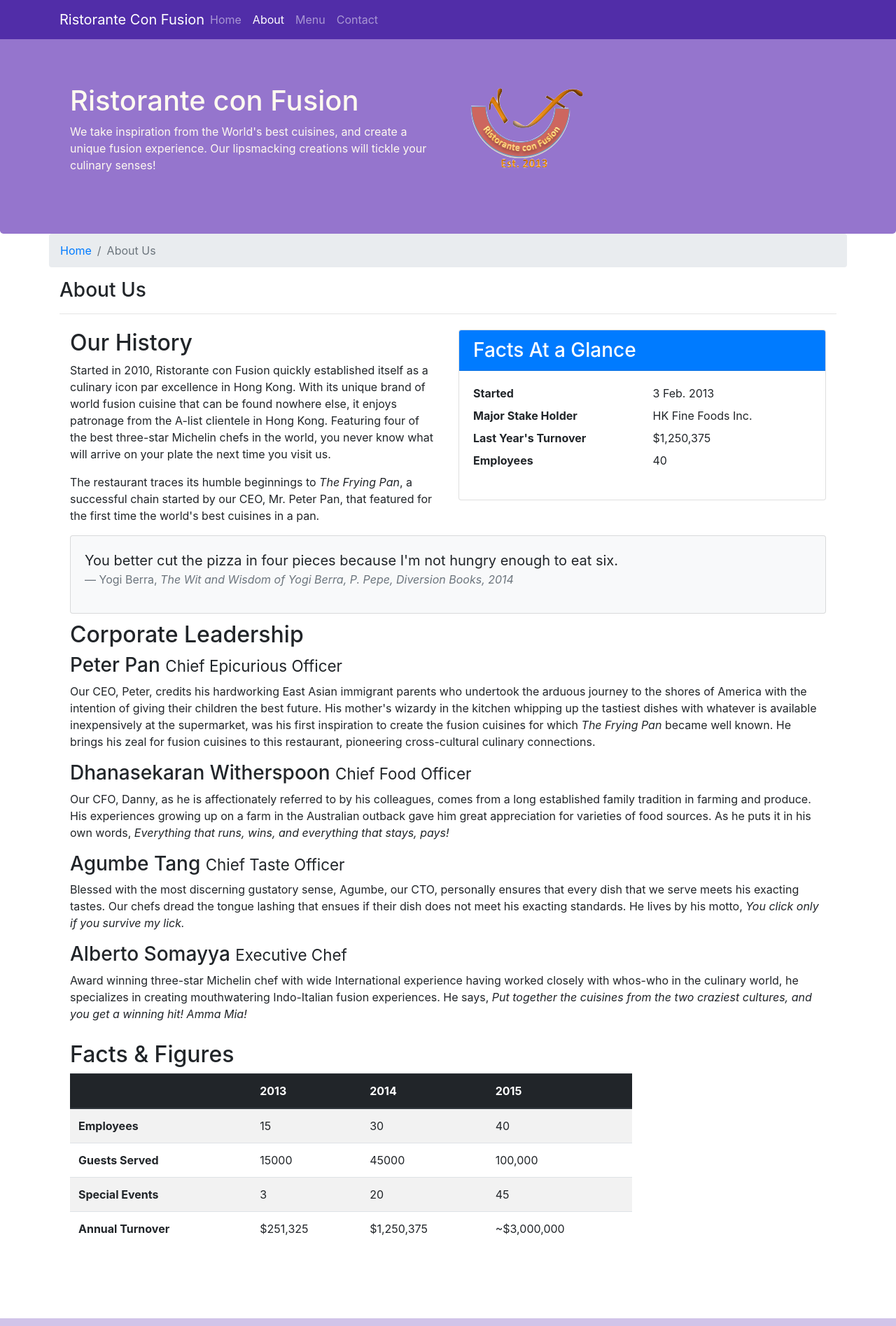
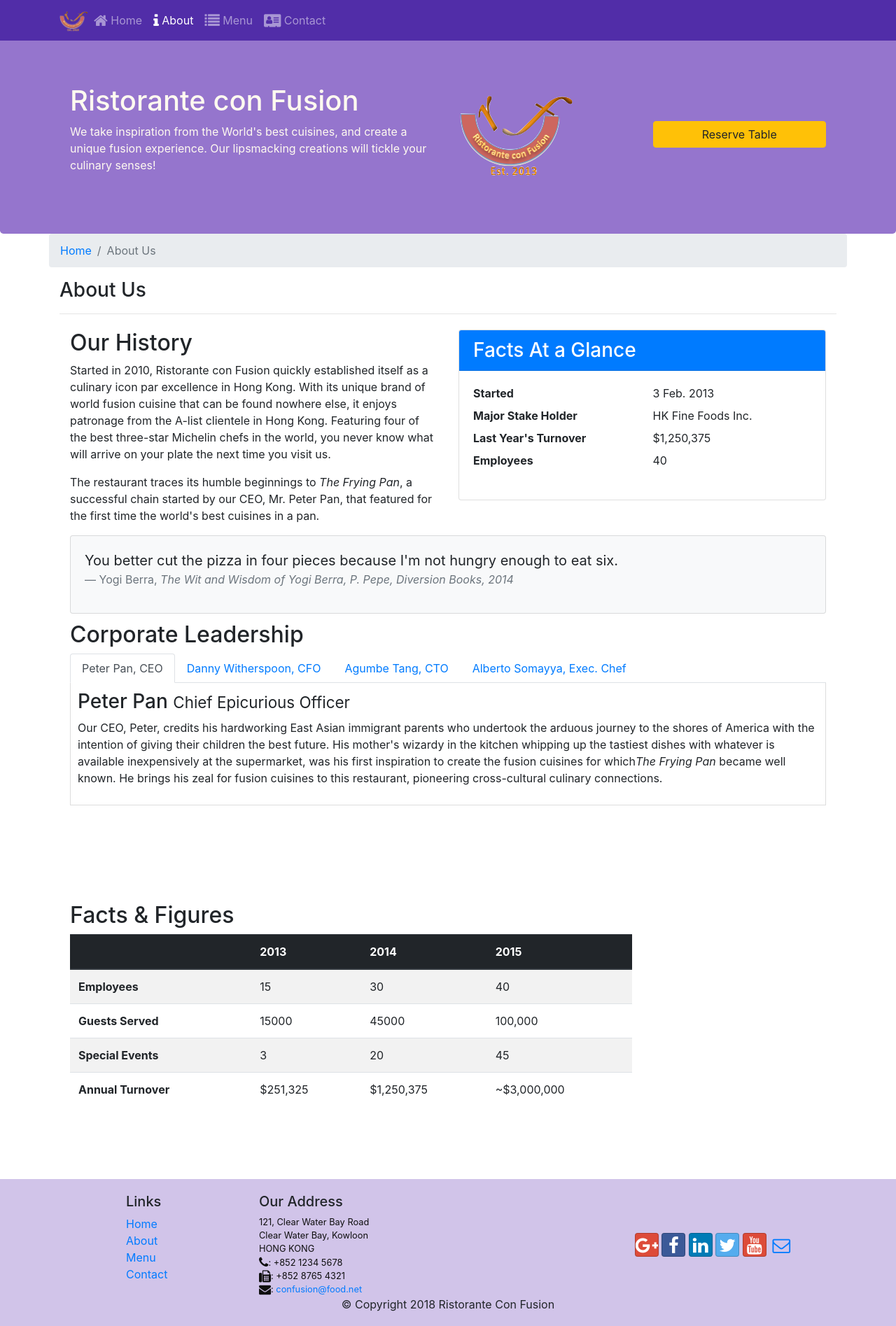
Before and after one commit to icodechiranjib/BoostrapTest, a website: page aboutus.html in a window 1280 px wide. Shown: the top 1895 px of the page at 70% size. Drawn offline with nearby package versions, Linux system fonts and the light colour scheme.

Commit message:
Week2 Complete

```diff
--- a/aboutus.html
+++ b/aboutus.html
@@ -27,13 +27,18 @@
             <button class="navbar-toggler" type="button" data-toggle="collapse" data-target="#Navbar">
                 <span class="navbar-toggler-icon"></span>
             </button>
-            <a class="navbar-brand mr-auto" href="./index.html">Ristorante Con Fusion</a>
+            <a class="navbar-brand mr-auto" href="./index.html"><img src="img/logo.png" height="30" width="41"></a>
             <div class="collapse navbar-collapse" id="Navbar">
                 <ul class="navbar-nav mr-auto">
-                    <li class="nav-item"><a class="nav-link" href="./index.html">Home</a></li>
-                    <li class="nav-item active"><a class="nav-link" href="#">About</a></li>
-                    <li class="nav-item"><a class="nav-link" href="#">Menu</a></li>
-                    <li class="nav-item"><a class="nav-link" href="#">Contact</a></li>
+                    <li class="nav-item"><a class="nav-link" href="./index.html"><span class="fa fa-home fa-lg"></span>
+                            Home</a></li>
+                    <li class="nav-item active"><a class="nav-link" href="#"><span class="fa fa-info fa-lg"></span>
+                            About</a></li>
+                    <li class="nav-item"><a class="nav-link" href="#"><span class="fa fa-list fa-lg"></span> Menu</a>
+                    </li>
+                    <li class="nav-item"><a class="nav-link" href="./contactus.html"><span
+                                class="fa fa-address-card fa-lg"></span>
+                            Contact</a></li>
                 </ul>
             </div>
         </div>
@@ -47,10 +52,12 @@
                     <p>We take inspiration from the World's best cuisines, and create a unique fusion experience. Our
                         lipsmacking creations will tickle your culinary senses!</p>
                 </div>
-                <div class="col-12 col-sm">
-                    <div class="col-12 col-sm align-self-center">
+                <div class="col-12 col-sm-3 align-self-center">
                     <img src="img/logo.png" class="img-fluid">
                 </div>
+                <div class="col-12 col-sm-3 align-self-center">
+                    <a href="./index.html#reserve"><button type="button" class="btn btn-block btn-warning">Reserve
+                            Table</button></a>
                 </div>
             </div>
         </div>
@@ -114,32 +121,59 @@
         <div class="row row-content">
             <div class="col-12">
                 <h2 class=>Corporate Leadership</h2>
+                <ul class="nav nav-tabs">
+                    <li class="nav-item">
+                        <a class="nav-link active" href="#peter" role="tab" data-toggle="tab">Peter Pan, CEO</a>
+                    </li>
+                    <li class="nav-item">
+                        <a class="nav-link" href="#danny" role="tab" data-toggle="tab">Danny Witherspoon, CFO</a>
+                    </li>
+                    <li class="nav-item">
+                        <a class="nav-link" href="#agumbe" role="tab" data-toggle="tab">Agumbe Tang, CTO</a>
+                    </li>
+                    <li class="nav-item">
+                        <a class="nav-link" href="#alberto" role="tab" data-toggle="tab">Alberto Somayya, Exec. Chef</a>
+                    </li>
+                </ul>
+                <div class="tab-content">
+                    <div role="tabpanel" class="tab-pane fade show active" id="peter">
                         <h3>Peter Pan <small>Chief Epicurious Officer</small></h3>
-                <p class="d-none d-sm-block">Our CEO, Peter, credits his hardworking East Asian immigrant parents who
-                    undertook the arduous
-                    journey to the shores of America with the intention of giving their children the best future. His
-                    mother's wizardy in the kitchen whipping up the tastiest dishes with whatever is available
-                    inexpensively at the supermarket, was his first inspiration to create the fusion cuisines for which
-                    <em>The Frying Pan</em> became well known. He brings his zeal for fusion cuisines to this
-                    restaurant, pioneering cross-cultural culinary connections.</p>
+                        <p class="d-none d-sm-block">Our CEO, Peter, credits his hardworking East Asian immigrant
+                            parents who undertook the arduous journey to the shores of America with the intention of
+                            giving their children the best future. His mother's wizardy in the kitchen whipping up the
+                            tastiest dishes with whatever is available
+                            inexpensively at the supermarket, was his first inspiration to create the fusion cuisines
+                            for which<em>The Frying Pan</em> became well known. He brings his zeal for fusion cuisines
+                            to this restaurant, pioneering cross-cultural culinary connections.</p>
+                    </div>
+                    <div role="tabpanel" class="tab-pane fade" id="danny">
                         <h3>Dhanasekaran Witherspoon <small>Chief Food Officer</small></h3>
-                <p class="d-none d-sm-block">Our CFO, Danny, as he is affectionately referred to by his colleagues,
-                    comes from a long established
-                    family tradition in farming and produce. His experiences growing up on a farm in the Australian
-                    outback gave him great appreciation for varieties of food sources. As he puts it in his own words,
-                    <em>Everything that runs, wins, and everything that stays, pays!</em></p>
+                        <p class="d-none d-sm-block">Our CFO, Danny, as he is affectionately referred to by his
+                            colleagues, comes from a long established family tradition in farming and produce. His
+                            experiences growing up on a farm in the
+                            Australian outback gave him great appreciation for varieties of food sources. As he puts it
+                            in his own words, <em>Everything that runs, wins, and everything that stays, pays!</em></p>
+                    </div>
+                    <div role="tabpanel" class="tab-pane fade" id="agumbe">
                         <h3>Agumbe Tang <small>Chief Taste Officer</small></h3>
                         <p class="d-none d-sm-block">Blessed with the most discerning gustatory sense, Agumbe, our CTO,
                             personally ensures that every dish
-                    that we serve meets his exacting tastes. Our chefs dread the tongue lashing that ensues if their
-                    dish does not meet his exacting standards. He lives by his motto, <em>You click only if you survive
-                        my lick.</em></p>
+                            that we serve meets his exacting tastes. Our chefs dread the tongue lashing that ensues if
+                            their
+                            dish does not meet his exacting standards. He lives by his motto, <em>You click only if
+                                survive my lick.</em></p>
+                    </div>
+
+                    <div role="tabpanel" class="tab-pane fade" id="alberto">
                         <h3>Alberto Somayya <small>Executive Chef</small></h3>
-                <p class="d-none d-sm-block">Award winning three-star Michelin chef with wide International experience
-                    having worked closely with
-                    whos-who in the culinary world, he specializes in creating mouthwatering Indo-Italian fusion
-                    experiences. He says, <em>Put together the cuisines from the two craziest cultures, and you get a
-                        winning hit! Amma Mia!</em></p>
+                        <p class="d-none d-sm-block">Award winning three-star Michelin chef with wide International
+                            experience
+                            having worked closely with whos-who in the culinary world, he specializes in creating
+                            mouthwatering
+                            Indo-Italian fusion experiences. He says, <em>Put together the cuisines from the two
+                                craziest cultures, and you get a winning hit! Amma Mia!</em></p>
+                    </div>
+                </div>
             </div>
         </div>
         <div class="row row-content">
@@ -187,8 +221,6 @@
             <div class="col-12 col-sm-3">
             </div>
         </div>
-
-
     </div>
 
     <footer class="footer">
--- a/css/styles.css
+++ b/css/styles.css
@@ -37,3 +37,10 @@ body{
 .navbar-dark {
      background-color: #512DA8;
 }
+
+.tab-content {
+    border-left: 1px solid #ddd;
+    border-right: 1px solid #ddd;
+    border-bottom: 1px solid #ddd;
+    padding: 10px;
+}
```
Also changed, not shown: contactus.html (+9 -5 lines), index.html (+2 -2 lines). Lines whose indentation alone changed are shown as unchanged.
